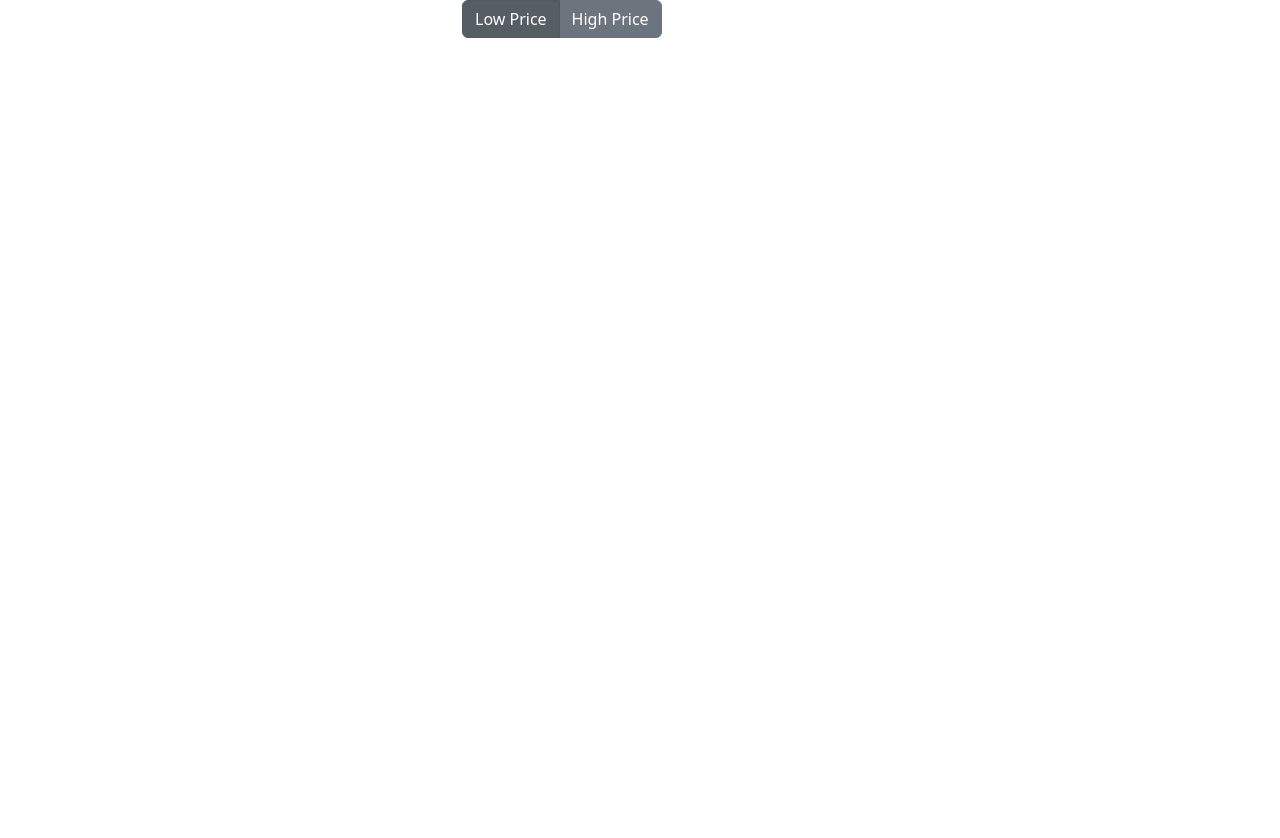
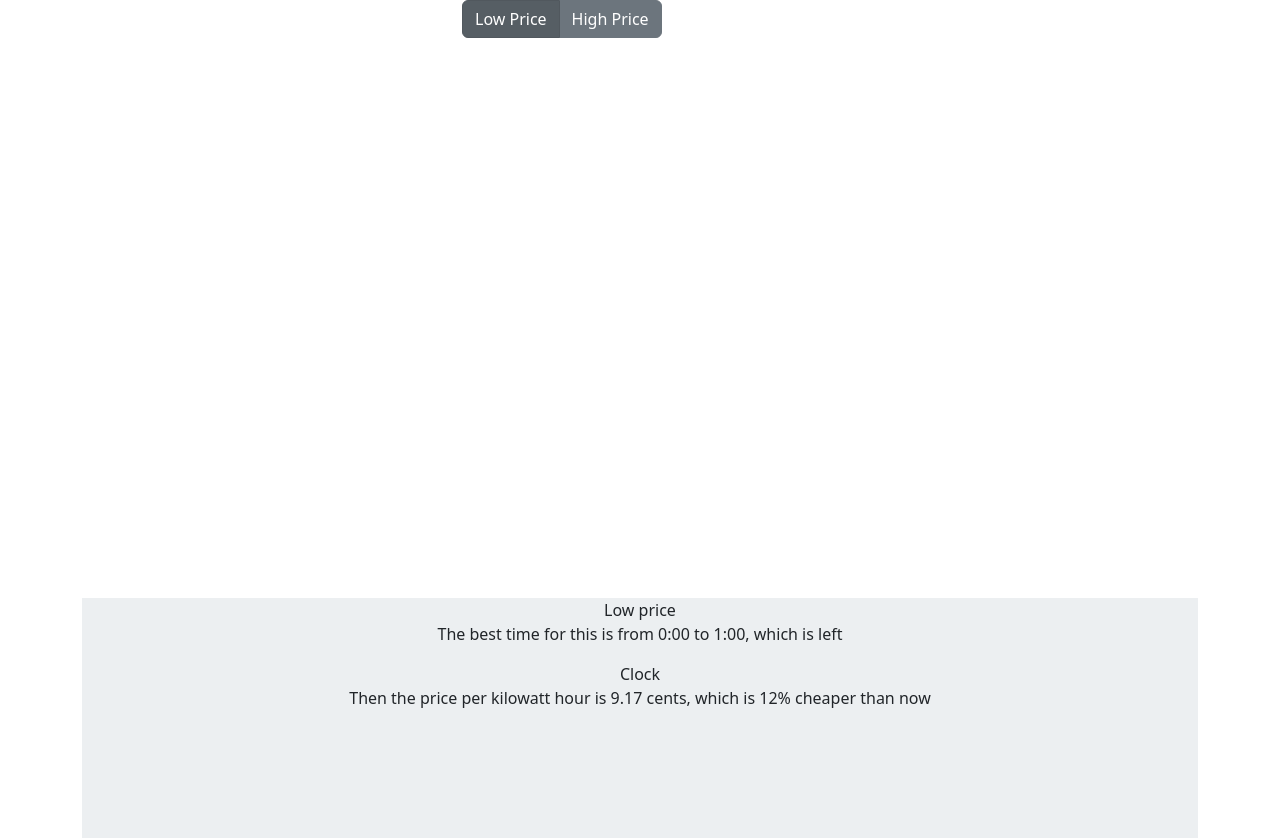
Before and after one commit to Trunessi/elektrikell, a React (Create React App) app: page / in a window 1280 px wide. Before the commit the page ends 800 px from the top, so only its background shows below. Built offline with nearby package versions, Linux system fonts and the light colour scheme.

Commit message:
low/high price footer & css (#2)
* low/high price footer & css

* changes after review

```diff
--- a/src/App.js
+++ b/src/App.js
@@ -12,7 +12,7 @@ function App() {
     <Container>
       <Head activePrice={activePrice} setActivePrice={setActivePrice} />
       <Body />
-      <Footer />
+      <Footer activePrice={activePrice} />
     </Container>
   );
 }
--- a/src/App.scss
+++ b/src/App.scss
@@ -1 +1,18 @@
 @import '~bootstrap/scss/bootstrap';
+* {
+    margin: 0;
+    padding: 0;
+}
+.body {
+    background-color: white;
+    height: 70vh;
+}
+.footer {
+    display: flex;
+    flex-direction: column;
+    margin: 0;
+    background-color: #ECEFF1;
+    align-items:center;
+    text-align: center;
+    height: 30vh;
+}
--- a/src/Body/Body.jsx
+++ b/src/Body/Body.jsx
@@ -3,7 +3,7 @@ import Col from "react-bootstrap/Col";
 
 function Body() {
   return (
-    <Row>
+    <Row className="body">
       <Col></Col>
     </Row>
   );
--- a/src/Footer/Footer.jsx
+++ b/src/Footer/Footer.jsx
@@ -1,5 +1,10 @@
-function Footer() {
-    return (<></>);
+import TargetHigh from "./TargetHigh";
+import TargetLow from "./TargetLow";
+import { DEFAULT_ACTIVE_BUTTONS } from "../Head";
+
+
+function Footer(props) {
+  return <div className="footer">{props.activePrice === DEFAULT_ACTIVE_BUTTONS ? <TargetLow/> : <TargetHigh/>}</div>;
 }
 
 export default Footer;
--- /dev/null
+++ b/src/Footer/TargetHigh.jsx
@@ -0,0 +1,27 @@
+import Row from "react-bootstrap/Row";
+import Col from "react-bootstrap/Col";
+
+function TargetHigh() {
+  return (
+    <>
+      <Row>
+        <Col>
+          <p>Near future</p>
+          <p>THERE IS NO DRIPPING FEEL</p>
+          <p>
+            If you want to consume at the most reasonable time, select Cheap
+            hours above and you will find the best time for it.
+          </p>
+          <p>
+            We recommend reducing electricity consumption during peak hours to
+            contribute to Europe's common goal of reducing electricity
+            consumption by -5% during peak hours and reducing natural gas
+            demand.
+          </p>
+        </Col>
+      </Row>
+    </>
+  );
+}
+
+export default TargetHigh;
--- a/src/Footer/TargetLow.jsx
+++ b/src/Footer/TargetLow.jsx
@@ -5,13 +5,19 @@ function TargetLow() {
   return (
     <>
       <Row>
-        <Col>TargetLow</Col>
+        <Col>Low price</Col>
       </Row>
       <Row>
-        <Col></Col>
+        <Col>
+          <p>The best time for this is from 0:00 to 1:00, which is left</p>
+          Clock
+        </Col>
       </Row>
       <Row>
-        <Col></Col>
+        <Col>
+          Then the price per kilowatt hour is 9.17 cents, which is 12% cheaper
+          than now
+        </Col>
       </Row>
     </>
   );
```
Also changed, not shown: src/Head/logo.svg (added), 1 other file (tests, documents, lock files or other folders).
